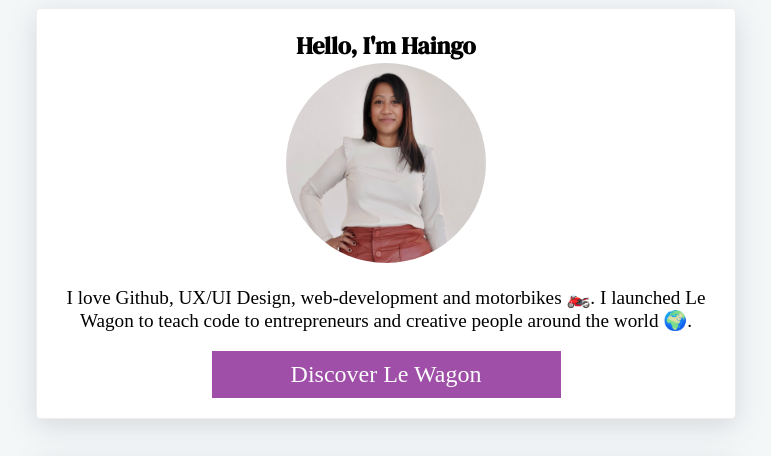
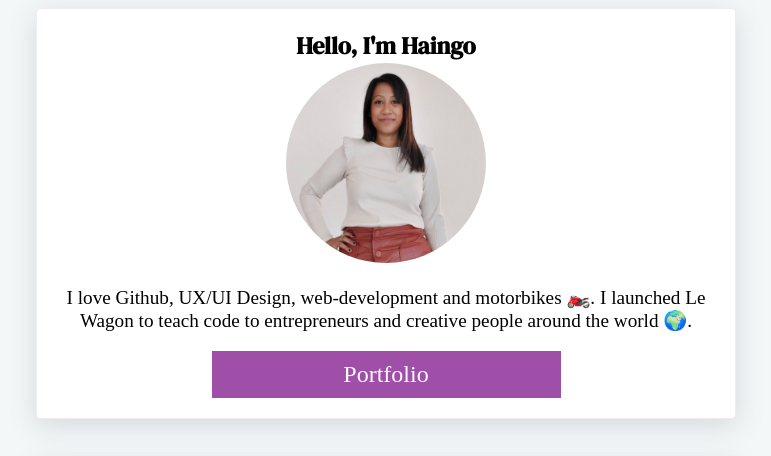
Before and after one commit to haingorama/profile, a plain HTML site: page index.html in a window 1280 px wide. Shown: the top 456 px of the page, without its empty margins (254-1025 px from the left). Drawn offline with Linux system fonts and the light colour scheme.

Commit message:
make my profile prettier

```diff
--- a/index.html
+++ b/index.html
@@ -23,7 +23,7 @@
       <img src="./images/moi.jpg" alt="image de moi" class="round-img">
       <p>I love Github, UX/UI Design, web-development and motorbikes 🏍️. I launched Le Wagon to teach code to entrepreneurs and creative people around the world 🌍.</p>
       <div class="purple-link">
-        <a href="https://lewagon.github.io/html-css-challenges/01-profile-content-new/#">Discover Le Wagon</a>
+        <a href="https://haingorama.github.io/portfolio/">Portfolio</a>
       </div>
     </div>
 
```
